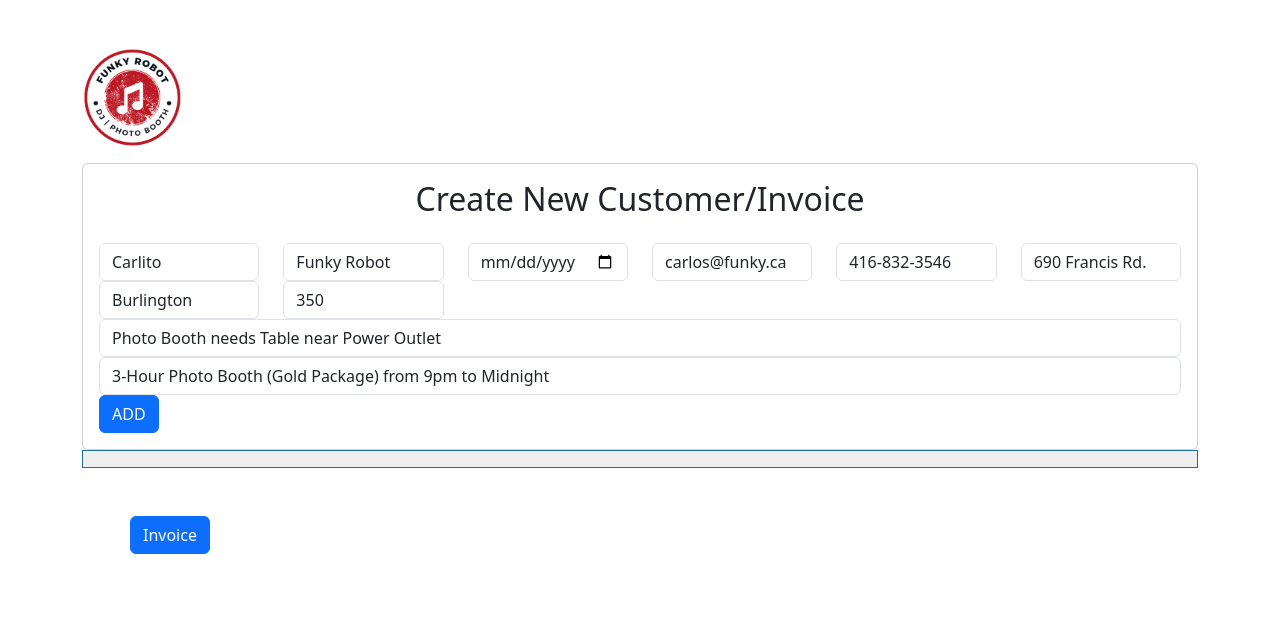
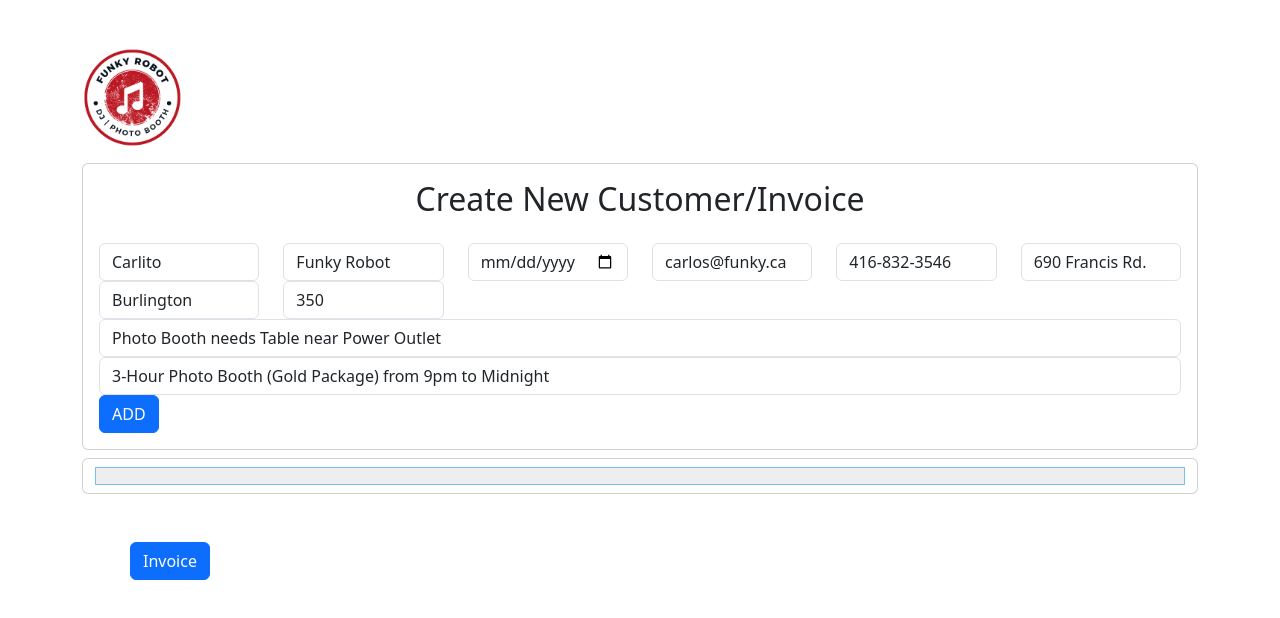
Before and after one commit to FunkyRobot73/invoice-pdf, an Angular app: page / in a window 1280 px wide. Shown: the top 618 px of the page. Built offline with nearby package versions, Linux system fonts and the light colour scheme.

Commit message:
Table Css

```diff
--- a/src/app/app.component.css
+++ b/src/app/app.component.css
@@ -4,7 +4,7 @@
 }
 
 table {
-    border: 1px solid #1C6EA4;
+    border: 1px solid #78bfee;
     background-color: #EEEEEE;
     width: 100%;
     text-align: left;
@@ -12,7 +12,7 @@ table {
   }
   table td, table th {
     /* border: 1px solid #AAAAAA; */
-    padding: 3px 2px;
+    padding: 2px 2px;
     margin: 3px;
 
   }
@@ -28,7 +28,7 @@ table {
     font-size: 15px;
     font-weight: bold;
     color: #FFFFFF;
-    border-left: 2px solid #D0E4F5;
+    border-left: 1px solid #D0E4F5;
   }
   table thead th:first-child {
     border-left: none;
--- a/src/app/app.component.html
+++ b/src/app/app.component.html
@@ -47,7 +47,9 @@
     </div>
   </div>
   <!-- TABLE -->
-  <table>
+
+  <div class="container card mt-2">
+    <table class="mt-2 mb-2">
       <ul class="list-group mt-3">
         <tr>
           <li class="list-group-item d-flex justify-content-between align-items-center" *ngFor="let customer of customers; index as i">
@@ -71,6 +73,7 @@
     </ul>
     </table>
   </div>
+</div>
 
 
 
```
Lines whose indentation alone changed are shown as unchanged.
